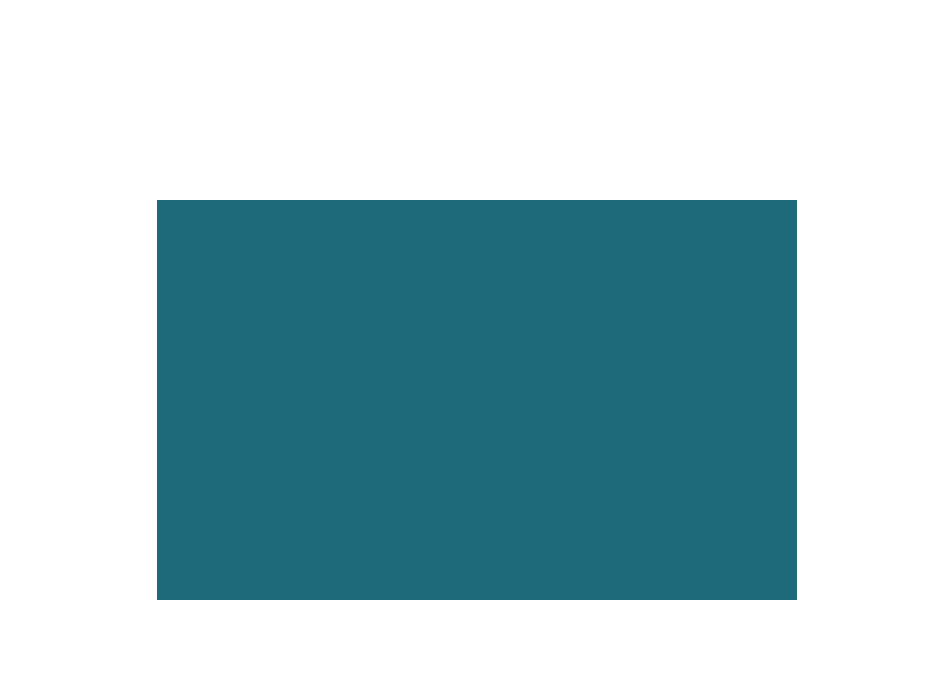
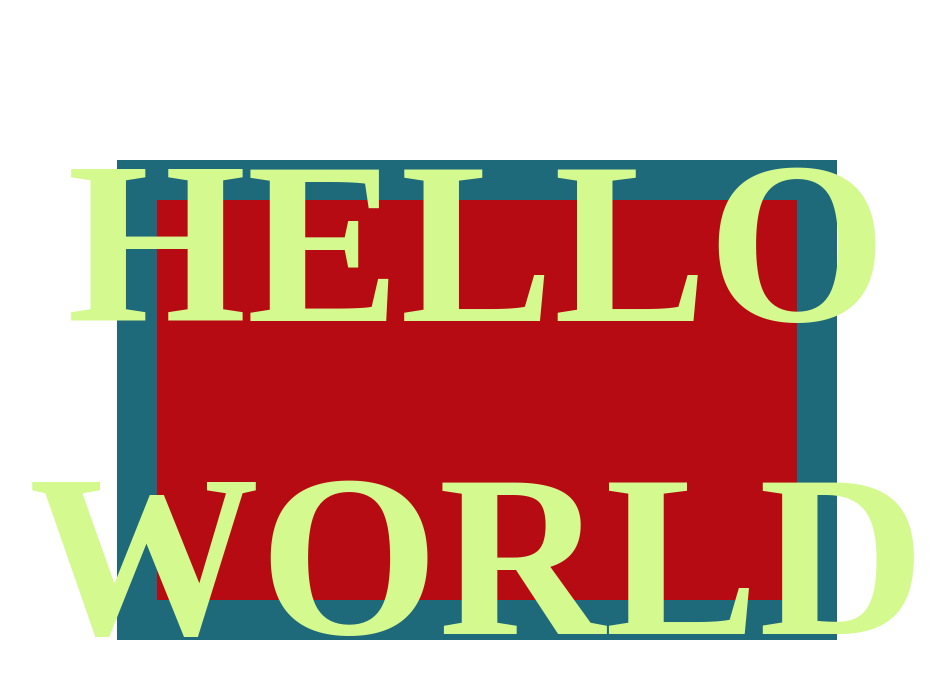
Before and after one commit to dianajodrakos/random-color, a React app: page / in a window 1280 px wide. Shown: the top 678 px of the page, without its empty margins (163-1108 px from the left). Built offline with nearby package versions, Linux system fonts and the light colour scheme.

Commit message:
add cascading color change

```diff
--- a/src/components/random-color/Display.jsx
+++ b/src/components/random-color/Display.jsx
@@ -1,14 +1,25 @@
 import React from 'react';
 import PropTypes from 'prop-types';
 import style from './display.css';
-const Display = ({ color }) => {
+const Display = ({ color1, color2, color3 }) => {
   return <div
     className={style.randomColor}
-    style={{ background: color }}>&nbsp;</div>;
+    style={
+      {
+        background: color1,
+        color: color2,
+        borderColor: color3,
+      }
+    }>
+    <p>HELLO</p>
+    <p>WORLD</p>
+  </div>;
 };
 
 Display.propTypes = {
-  color: PropTypes.string.isRequired,
+  color1: PropTypes.string.isRequired,
+  color2: PropTypes.string.isRequired,
+  color3: PropTypes.string.isRequired,
 };
 
 export default Display;
--- a/src/components/random-color/display.css
+++ b/src/components/random-color/display.css
@@ -1,4 +1,16 @@
 .randomColor {
   height: 50vh;
   width: 50vw;
+  display: flex;
+  flex-direction: column;
+  justify-content: center;
+  align-items: center;
+  font-size: 18vw;
+  font-weight: bolder;
+  border-style: solid;
+  border-width: 5vh;
 }
+.randomColor p {
+  margin: 0;
+  padding: 3vh;
+}
--- a/src/containers/RandomColor.jsx
+++ b/src/containers/RandomColor.jsx
@@ -6,7 +6,9 @@ import { randomColor } from 'randomcolor';
 export default class RandomColor extends Component {
 
 state = {
-  color: randomColor(),
+  color1: randomColor(),
+  color2: randomColor(),
+  color3: randomColor(),
 }
 
 handleColorChange = () => {
@@ -14,7 +16,12 @@ handleColorChange = () => {
   if(newColor === this.state.color) {
     this.setState({ color: 'url(https://i.dailymail.co.uk/i/pix/2016/03/18/15/324D202500000578-3498922-image-a-33_1458315465874.jpg)' });
   } else {
-    this.setState({ color: newColor });
+    this.setState(
+      {
+        color3: this.state.color2,
+        color2: this.state.color1,
+        color1: newColor,
+      });
   }
 }
 
@@ -26,7 +33,10 @@ render() {
 
   return (
     <div>
-      <Display color={this.state.color} />
+      <Display
+        color1={this.state.color1}
+        color2={this.state.color2}
+        color3={this.state.color3}  />
     </div>
   );
 }
```
